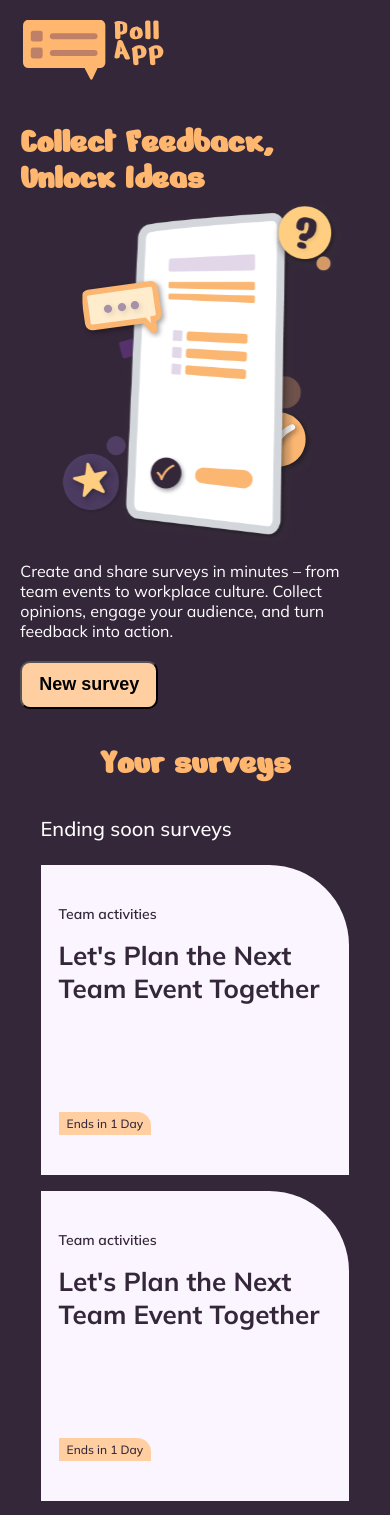
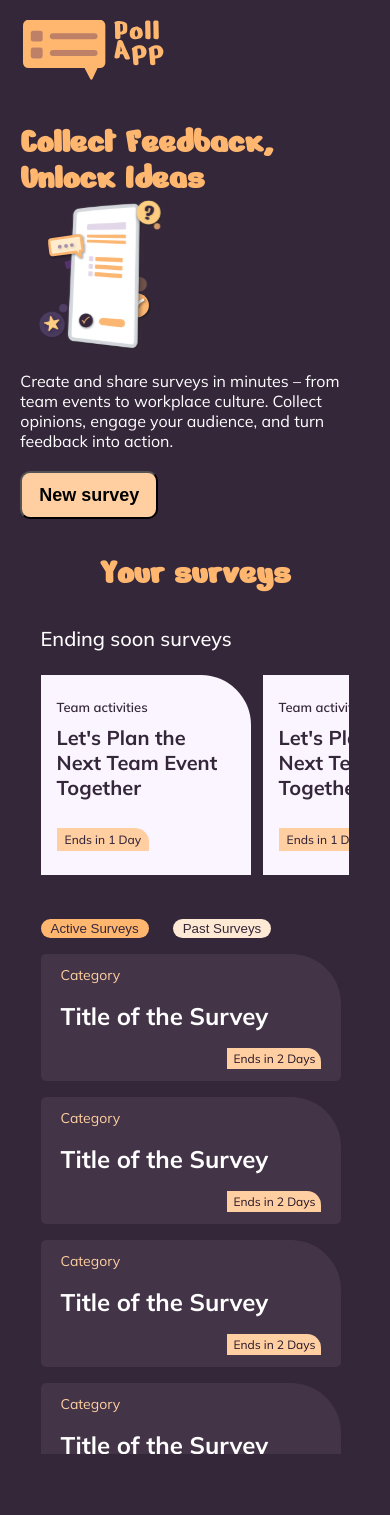
Before and after one commit to Iraqi1994/poll-app, an Angular app: page / in a window 390 px wide. Shown: the top 1515 px of the page. After the commit the page ends 1486 px from the top, so only its background shows below. Built offline with nearby package versions, Linux system fonts and the light colour scheme; a web font is replaced by a local one.

Commit message:
Landing page is fully responsive now.

```diff
--- a/src/app/components/active-surveys/active-surveys.scss
+++ b/src/app/components/active-surveys/active-surveys.scss
@@ -2,6 +2,7 @@
   margin-left: clamp(16px, 10.4vw, 200px);
   margin-right: clamp(16px, 10.4vw, 200px);
   margin-top: clamp(32px, 2.6vw, 50px);
+  margin-bottom: 32px;
 
   &__buttons {
     display: flex;
--- a/src/app/components/atf/atf.scss
+++ b/src/app/components/atf/atf.scss
@@ -38,7 +38,6 @@ p {
     flex-direction: column;
   }
 
-  // unwrap the text div so h1, p, button can be ordered alongside the image
   .atf__text {
     display: contents;
   }
@@ -50,8 +49,6 @@ p {
 
   .atf-img {
     order: 2;
-    width: 100%;
-    max-width: 100%;
     margin-left: 0;
   }
 
--- a/src/app/components/your-surveys/survey/survey.scss
+++ b/src/app/components/your-surveys/survey/survey.scss
@@ -26,6 +26,26 @@
     font-weight: 700;
   }
 
+  @media (max-width: 767px) {
+    flex-shrink: 0;
+    width: 210px;
+    height: 200px;
+    border-top-right-radius: 50px;
+    padding: 24px 16px;
+
+    &__header {
+      gap: 10px;
+    }
+
+    &__category {
+      font-size: 13px;
+    }
+
+    &__title {
+      font-size: 20px;
+    }
+  }
+
   &__ends {
     font-size: 12px;
     font-weight: 500;
--- a/src/app/components/your-surveys/your-surveys.scss
+++ b/src/app/components/your-surveys/your-surveys.scss
@@ -26,3 +26,27 @@ h2 {
   grid-template-columns: repeat(auto-fit, minmax(min(280px, 100%), 1fr));
   gap: clamp(16px, 2.5vw, 48px);
 }
+
+@media (max-width: 767px) {
+  .surveys {
+    display: flex;
+    flex-wrap: nowrap;
+    gap: 12px;
+    overflow-x: auto;
+    padding-bottom: 12px;
+
+    &::-webkit-scrollbar {
+      height: 8px;
+    }
+
+    &::-webkit-scrollbar-track {
+      background: transparent;
+    }
+
+    &::-webkit-scrollbar-thumb {
+      background-color: #ffb770;
+      min-width: 64px;
+      border-radius: 4px;
+    }
+  }
+}
--- a/src/app/pages/home/home.html
+++ b/src/app/pages/home/home.html
@@ -1,4 +1,6 @@
-<app-header></app-header>
-<app-atf></app-atf>
-<app-your-surveys></app-your-surveys>
-<app-active-surveys></app-active-surveys>
+<div class="page-content">
+  <app-header></app-header>
+  <app-atf></app-atf>
+  <app-your-surveys></app-your-surveys>
+  <app-active-surveys></app-active-surveys>
+</div>
--- a/src/app/pages/home/home.scss
+++ b/src/app/pages/home/home.scss
@@ -0,0 +1,4 @@
+.page-content {
+  max-width: 1920px;
+  margin: 0 auto;
+}
```
